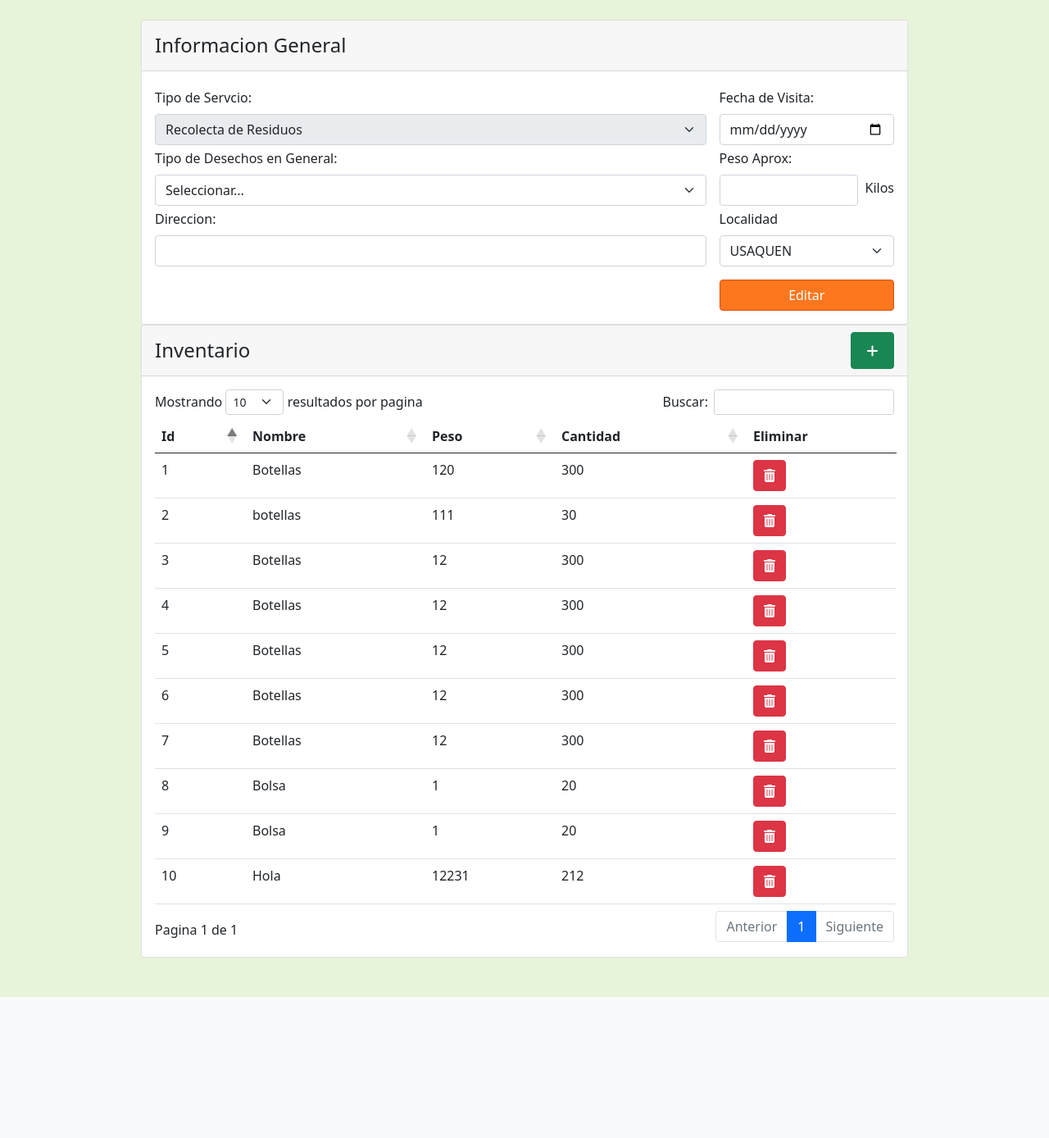
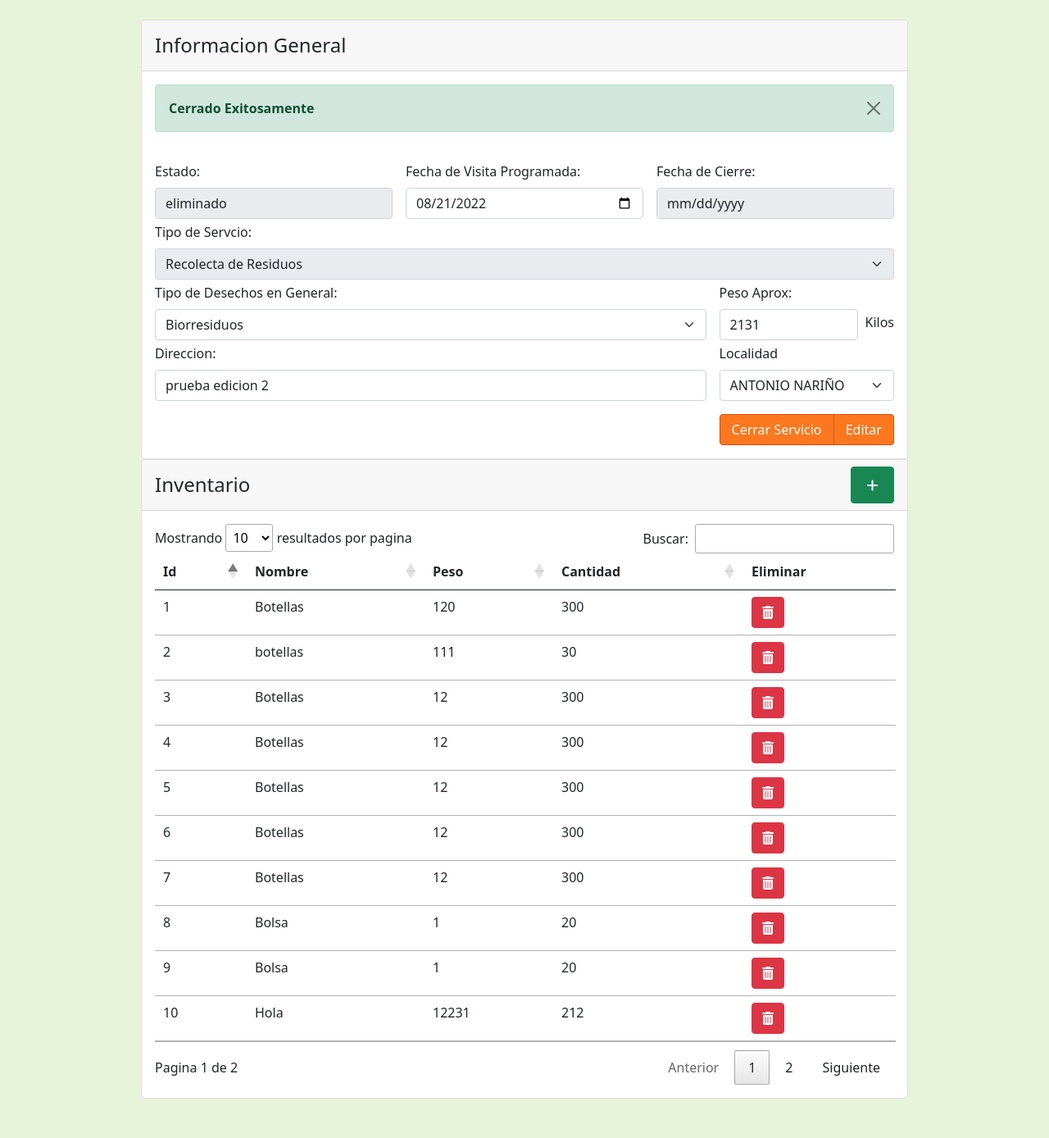
Before and after one commit to brayz987/EkoAPP, a PHP site: page /views/editarServicio.php?id=19&view=edit&alert=close in a window 1280 px wide. Shown: the part 56-1444 px from the top of the page at 82% size. Before the commit the page ends 1272 px from the top, so only its background shows below. Run offline with PHP 8.4, Linux system fonts and the light colour scheme; the visitor is signed in with stand-in values (Sample User, id 1); data comes from the database, SQL or seed files in the repository; some libraries are stand-ins or nearby versions.

Commit message:
terminacion crud, adicion filtros

```diff
--- a/Class/DatosBasicos.php
+++ b/Class/DatosBasicos.php
@@ -59,7 +59,7 @@
     public static function login($correo,$password){
         $db = new Database();
         {
-            $consulta = $db->prepare('SELECT id, nombre, tipousuario.description as role FROM '.self::TABLE.' INNER JOIN tipousuario ON usuario.id = tipousuario.id_tipoUsuario WHERE correo = :correo AND password = :password');
+            $consulta = $db->prepare('SELECT id, nombre, tipousuario.description as role FROM '.self::TABLE.' INNER JOIN tipousuario ON usuario.id_tipoUsuario = tipousuario.id_tipoUsuario WHERE correo = :correo AND password = :password');
             $consulta->execute(array(
                 ':correo' => $correo,
                 ':password' => $password,
--- a/Class/Residuo.php
+++ b/Class/Residuo.php
@@ -47,7 +47,16 @@
         return $consultaInventario;
     }
 
-
+    public static function deleteInv($id_residuo){
+        $db = new Database(); {
+            $consultaInventario = $db->prepare('DELETE FROM '.self::TABLE.' WHERE id_residuo  = :id_residuo');
+            $consultaInventario->execute(array(
+                ':id_residuo' => $id_residuo
+            ));
+        }
+        $db = null;
+        return true;
+    }
 
 }
 
--- a/Class/Servicio.php
+++ b/Class/Servicio.php
@@ -12,37 +12,100 @@
     private $tipoResiduo;
     private $estado;
     private $id;
+    private $userId;
     const TABLE = 'servicio';
 
 
-    function setData($fechaServicio, $direccion, $localidad, $tipoResiduo, $pesoTotal, $estado) {
+    public function setData($fechaServicio, $direccion, $localidad, $tipoResiduo, $pesoTotal, $estado, $userId) {
         $this->fechaServicio = $fechaServicio;
         $this->direccion = $direccion;
         $this->localidad = $localidad;
         $this->tipoResiduo = $tipoResiduo;
         $this->pesoTotal = $pesoTotal;
         $this->estado = $estado;
+        $this->userId = $userId;
     }
+
 
     public function crearServicio() {
         $db = new Database(); {
-            $consulta = $db->prepare('INSERT INTO ' . self::TABLE . '(`fecha_servicio`, `pesoTotal`, `direccion`, `id_tiporesiduo`,  `localidad_id`, `estado`) VALUES ( :fechaServicio,:pesoTotal, :direccion,:tipoResiduo , :localidad, :estado)');
+            $consulta = $db->prepare('INSERT INTO ' . self::TABLE . '(`fecha_servicio`, `pesoTotal`, `direccion`, `id_tiporesiduo`,  `localidad_id`, `estado`, `idUser`) VALUES ( :fechaServicio,:pesoTotal, :direccion,:tipoResiduo , :localidad, :estado, :idUser)');
             $consulta->execute(array(
                 ':fechaServicio' => $this->fechaServicio,
                 ':pesoTotal' => $this->pesoTotal,
                 ':direccion' => $this->direccion,
                 ':tipoResiduo' => $this->tipoResiduo,
                 ':localidad' => $this->localidad,
-                ':estado' => $this->estado
+                ':estado' => $this->estado,
+                ':idUser' => $this->userId
             ));
         }
         $this->id = $db->lastInsertId();
         $db = null;
     }
 
+    public function setEditData($fechaServicio, $tipoResiduo, $pesoTotal, $direccion, $localidad, $idServicio, $userId) {
+        $this->fechaServicio = $fechaServicio;
+        $this->direccion = $direccion;
+        $this->localidad = $localidad;
+        $this->tipoResiduo = $tipoResiduo;
+        $this->pesoTotal = $pesoTotal;
+        $this->id = $idServicio;
+        $this->userId = $userId;
+    }
+
+
+    public function saveEdit() {
+        $db = new Database(); {
+            $consulta = $db->prepare('UPDATE '.self::TABLE.' SET fecha_servicio = :fechaServicio, pesoTotal = :pesoTotal, direccion = :direccion , id_tiporesiduo = :tipoResiduo, localidad_id = :localidad, idUser = :idUser WHERE id_servicio = :id_servicio');
+            $consulta->execute(array(
+                ':fechaServicio' => $this->fechaServicio,
+                ':pesoTotal' => $this->pesoTotal,
+                ':direccion' => $this->direccion,
+                ':tipoResiduo' => $this->tipoResiduo,
+                ':localidad' => $this->localidad,
+                ':idUser' => $this->userId,
+                ':id_servicio' => $this->id
+            ));
+        }
+        $db = null;
+        return true;
+    }
+
+
+
+    public static function eliminarServicio($id) {
+        $db = new Database(); {
+            $consulta = $db->prepare('UPDATE '.self::TABLE.' SET estado = :estado WHERE id_servicio = :id_servicio');
+            $consulta->execute(array(
+                ':estado' => "eliminado",
+                ':id_servicio' => $id
+            ));
+        }
+        $db = null;
+        return true;
+    }
+
+
+    public static function cerrarServicio($id) {
+        date_default_timezone_set("America/Bogota");
+        $db = new Database(); {
+            $consulta = $db->prepare('UPDATE '.self::TABLE.' SET estado = :estado, fecha_cierre= :fecha_cierre WHERE id_servicio = :id_servicio');
+            $consulta->execute(array(
+                ':estado' => "Cerrado",
+                ':id_servicio' => $id,
+                ':fecha_cierre' => date("Y-m-d")
+            ));
+        }
+        $db = null;
+        return true;
+    }
+
+
+
     public static function getAllInfo(){
         $db = new Database(); {
-            $stm = 'SELECT servicio.id_servicio, servicio.fecha_servicio, tiposresiduoservicio.nombre, servicio.direccion, localidad.nombre, servicio.estado FROM servicio JOIN tiposresiduoservicio ON servicio.id_tiporesiduo = tiposresiduoservicio.id_tiporesiduo JOIN localidad ON servicio.localidad_id = localidad.localidad_id; ';
+            $stm = 'SELECT servicio.id_servicio, servicio.fecha_servicio, tiposresiduoservicio.nombre, servicio.direccion, localidad.nombre, servicio.estado FROM servicio JOIN tiposresiduoservicio ON servicio.id_tiporesiduo = tiposresiduoservicio.id_tiporesiduo JOIN localidad ON servicio.localidad_id = localidad.localidad_id WHERE estado != "eliminado" ';
             $consulta = $db->query($stm);
 
             $result = $consulta->fetchAll(PDO::FETCH_FUNC, fn ($id, $fecha, $tiporesiduo, $direccion, $localidad, $estado) => ["id" => $id, "fecha" => $fecha, "tiporesiduo" => $tiporesiduo, "direccion" => $direccion, "localidad" => $localidad, "estado" => $estado]);
--- a/actions/agregarServicio.php
+++ b/actions/agregarServicio.php
@@ -7,14 +7,15 @@
 $estado = 'Pendiente';
 
 $objServicio =  new Servicio();
-$objServicio->setData($fechainicio,$direccion, $localidad ,$tipoResiduoGeneral, $peso, $estado );
+$objServicio->setData($fechainicio,$direccion, $localidad ,$tipoResiduoGeneral, $peso, $estado, $userId );
 $objServicio->crearServicio();
+
 
 echo("Se adiciono correctamente el usuario ".$objServicio->getId()." a la base de batos" );
 
 
 
-header('Location: ../views/perfilDatatable.php');
+header('Location: ../views/dashboard.php');
 
 
 
--- a/editarServicio.php
+++ b/editarServicio.php
@@ -83,7 +83,7 @@
 <header class="container-fluid color-btn fixed-top">
     <div class="row size-orange">
         <div class="col-11 text-light d-flex">
-            <a class="nav-link link-light pt-3" href="perfilDatatable.php"><i class="fa-solid fa-house fa-lg"></i></a>
+            <a class="nav-link link-light pt-3" href="dashboard.php"><i class="fa-solid fa-house fa-lg"></i></a>
             <p class="pt-2 px-4 fs-4">Editar Servicio</p>
         </div>
     </div>
--- a/index.php
+++ b/index.php
@@ -7,7 +7,7 @@
 
 
 if(isset($_SESSION["user"])){
-    header("location: views/perfilDatatable.php");
+    header("location: views/dashboard.php");
 }
 
 ?>
--- a/template/header.php
+++ b/template/header.php
@@ -10,9 +10,9 @@
     <link rel="stylesheet" href="https://cdn.datatables.net/1.12.1/css/dataTables.bootstrap5.min.css">
 
     <script src="../scripts/jQuery.js"></script>
-    <script src="https://cdn.datatables.net/1.12.1/js/jquery.dataTables.min.js"></script>
-    <script src="https://cdn.datatables.net/1.12.1/js/dataTables.bootstrap5.min.js"></script>
+    <link rel="stylesheet" type="text/css" href="https://cdn.datatables.net/v/bs5/dt-1.12.1/b-2.2.3/sp-2.0.2/sl-1.4.0/datatables.min.css" />
 
+    <script type="text/javascript" src="https://cdn.datatables.net/v/bs5/dt-1.12.1/b-2.2.3/sp-2.0.2/sl-1.4.0/datatables.min.js"></script>
 
     <script src="https://cdn.jsdelivr.net/npm/bootstrap@5.0.2/dist/js/bootstrap.bundle.min.js" integrity="sha384-MrcW6ZMFYlzcLA8Nl+NtUVF0sA7MsXsP1UyJoMp4YLEuNSfAP+JcXn/tWtIaxVXM" crossorigin="anonymous"></script>
     <script src="https://kit.fontawesome.com/3aaaae7e62.js" crossorigin="anonymous"></script>
@@ -25,7 +25,7 @@
     <header class="container-fluid color-btn fixed-top">
         <div class="row size-orange">
             <div class="col-10 text-light d-flex">
-                <a class="nav-link link-light pt-3" href="perfilDatatable.php"><i class="fa-solid fa-house fa-lg"></i></a>
+                <a class="nav-link link-light pt-3" href="dashboard.php"><i class="fa-solid fa-house fa-lg"></i></a>
                 <p class="pt-2 px-4 fs-4"><?php echo ($_SESSION['view']); ?></p>
             </div>
             <div class="col-2 d-flex flex-row-reverse">
@@ -78,12 +78,12 @@
                             </div>
                         </div>
                         <div class="row d-none" id="alertPassword">
-                                <div class="col-12">
-                                    <div class="alert alert-danger m-0" role="alert">
-                                        <strong id="messagePassword"></strong>
-                                    </div>
+                            <div class="col-12">
+                                <div class="alert alert-danger m-0" role="alert">
+                                    <strong id="messagePassword"></strong>
                                 </div>
                             </div>
+                        </div>
                 </div>
                 <div class="modal-footer">
                     <button type="button" class="btn btn-secondary" data-bs-dismiss="modal">Cancelar</button>
--- a/views/agregarServicio.php
+++ b/views/agregarServicio.php
@@ -81,7 +81,7 @@
 
                     </div>
                     <div class="col-9">
-                        <input type="text" value="<?php echo($_SESSION['user']) ?>" name="userId" disabled hidden>
+                        <input type="text" value="<?php echo($_SESSION['user']) ?>" name="userId" hidden>
                     </div>
                     <div class="col-3 d-grid">
                             <button type="submit" class="btn btn-success" type="button">Crear</button>
--- a/views/editarServicio.php
+++ b/views/editarServicio.php
@@ -25,6 +25,7 @@
 $servicio = new Servicio();
 $servicio->setId($_GET['id']);
 $consultaServicio = $servicio->getInfo();
+extract($consultaServicio); // Se crea una variable por cada dato del array
 
 ?>
 
@@ -82,25 +83,62 @@
             <h4 class="pt-2">Informacion General</h4>
         </div>
         <div class="card-body">
-            <form action="../actions/agregarServicio.php" method="POST">
+            <form action="../actions/editarServicio.php" method="POST">
                 <div class="row g-3">
-                    <div class="col-9">
+
+                    <?php if (isset($_GET['alert']) && $_GET['alert'] == "editsuccess") { ?>
+                        <div class="col-12">
+                            <div class="alert alert-success alert-dismissible fade show" role="alert">
+                                <button type="button" class="btn-close" data-bs-dismiss="alert" aria-label="Close"></button>
+
+                                <strong>Editado Exitosamente</strong>
+                            </div>
+                        </div>
+                    <?php } ?>
+
+
+                    <?php if (isset($_GET['alert']) && $_GET['alert'] == "close") { ?>
+                        <div class="col-12">
+                            <div class="alert alert-success alert-dismissible fade show" role="alert">
+                                <button type="button" class="btn-close" data-bs-dismiss="alert" aria-label="Close"></button>
+
+                                <strong>Cerrado Exitosamente</strong>
+                            </div>
+                        </div>
+                    <?php } ?>
+
+
+                    <div class="col-4">
+                        <label class="form-label mt-1">Estado: </label>
+                        <div class="d-flex  p-0 m-0">
+                            <input type="text" class="form-control" name="estado" id="estado" disabled>
+                        </div>
+                    </div>
+                    <div class="col-4">
+                        <label class="form-label mt-1">Fecha de Visita Programada: </label>
+                        <div class="d-flex  p-0 m-0">
+                            <input type="date" class="form-control" name="fechainicio" id="fechainicio">
+                        </div>
+                    </div>
+                    <div class="col-4">
+                        <label class="form-label mt-1">Fecha de Cierre: </label>
+                        <div class="d-flex  p-0 m-0">
+                            <input type="date" class="form-control" name="fechacierre" id="fechacierre" disabled>
+                        </div>
+                    </div>
+                </div>
+                <div class="row g-3">
+                    <div class="col-12">
                         <label class="form-label mt-1">Tipo de Servcio: </label>
                         <select class="form-select" aria-label="Default select example" disabled>
                             <option selected>Recolecta de Residuos</option>
                         </select>
                     </div>
-                    <div class="col-3">
-                        <label class="form-label mt-1">Fecha de Visita: </label>
-                        <div class="d-flex  p-0 m-0">
-                            <input type="date" class="form-control" name="fechainicio">
-                        </div>
-                    </div>
                 </div>
                 <div class="row g-3">
                     <div class="col-9">
                         <label class="form-label mt-1">Tipo de Desechos en General: </label>
-                        <select class="form-select" name="tipoResiduoGeneral">
+                        <select class="form-select" name="tipoResiduoGeneral" id="tipoResiduoGeneral">
                             <option>Seleccionar...</option>
                             <option value="1">Residuos domésticos</option>
                             <option value="2">Residuos comerciales</option>
@@ -114,7 +152,7 @@
                     <div class="col-3">
                         <label class="form-label mt-1">Peso Aprox: </label>
                         <div class="d-flex  p-0 m-0">
-                            <input type="number" class="form-control" name="peso">
+                            <input type="number" class="form-control" name="peso" id="peso">
                             <p class="m-0 ps-2 pt-1">Kilos</p>
                         </div>
                     </div>
@@ -123,11 +161,11 @@
                 <div class="row g-3">
                     <div class="col-9">
                         <label class="form-label mt-1">Direccion: </label>
-                        <input type="text" class="form-control" name="direccion">
+                        <input type="text" class="form-control" name="direccion" id="direccion">
                     </div>
                     <div class="col-3">
                         <label class="form-label mt-1">Localidad </label>
-                        <select class="form-select" name="localidad">
+                        <select class="form-select" name="localidad" id="localidad">
 
                             <?php foreach ($consultaLocalidad as $e) { ?>
                                 <option value="<?php echo $e['localidad_id']; ?>"><?php echo $e['nombre']; ?></option>
@@ -137,10 +175,17 @@
 
                     </div>
                     <div class="col-9">
+                        <input type="text" name="idServicio" hidden value='<?php echo ($_SESSION['idServicio']) ?>'>
+                        <input type="text" name="idUser" hidden value='<?php echo ($_SESSION['user']) ?>'>
                     </div>
                     <div class="col-3 d-grid">
                         <?php if ($_GET['view'] == 'edit') { ?>
-                            <a type="submit" class="btn btn-warning color-btn" type="button">Editar</a><?php } ?>
+                            <div class="btn-group" role="group" aria-label="Basic example">
+                                <a type="button" href="../actions/cerrarServicio.php?id=<?php echo $_GET['id'] ?>" class="btn btn-warning color-btn" type="button">Cerrar Servicio</a>
+                                <button type="submit" class="btn btn-warning color-btn" type="button">Editar</button>
+                            </div>
+
+                        <?php } ?>
                     </div>
                 </div>
             </form>
@@ -178,10 +223,21 @@
 </div>
 
 
-<?php if($_GET['view'] == "edit" ){ ?>
-<script src="../scripts/datatableInventoryEdit.js"></script>
+<?php if ($_GET['view'] == "edit") { ?>
+    <script src="../scripts/datatableInventoryEdit.js"></script>
 <?php } ?>
-<?php if($_GET['view'] == "see" ){?>
-<script src="../scripts/datatableInventorySee.js"></script>
-<?php }?>
+<?php if ($_GET['view'] == "see") { ?>
+    <script src="../scripts/datatableInventorySee.js"></script>
+<?php } ?>
+
+<script>
+    // Se ubican los datos del servicio a editar
+    $("#estado").val('<?php echo $estado ?>');
+    $("#fechainicio").val('<?php echo $fecha_servicio ?>');
+    $("#fechacierre").val('<?php echo $fecha_cierre ?>');
+    $("#tipoResiduoGeneral").val('<?php echo $id_tiporesiduo ?>');
+    $("#peso").val('<?php echo $pesoTotal ?>');
+    $("#direccion").val('<?php echo $direccion ?>');
+    $("#localidad").val('<?php echo $localidad_id ?>');
+</script>
 <?php include '../template/footer.php' ?>
```
Also changed, not shown: Script DB.sql (+77 -84 lines), actions/cerrarServicio.php (added, +12 -0 lines), actions/deleteInventario.php (added, +10 -0 lines), actions/editarServicio.php (added, +18 -0 lines), actions/eliminarServicio.php (added, +14 -0 lines), scripts/datatableServicios.js (+15 -6 lines), views/dashboard.php (renamed from views/perfilDatatable.php, +17 -4 lines).
